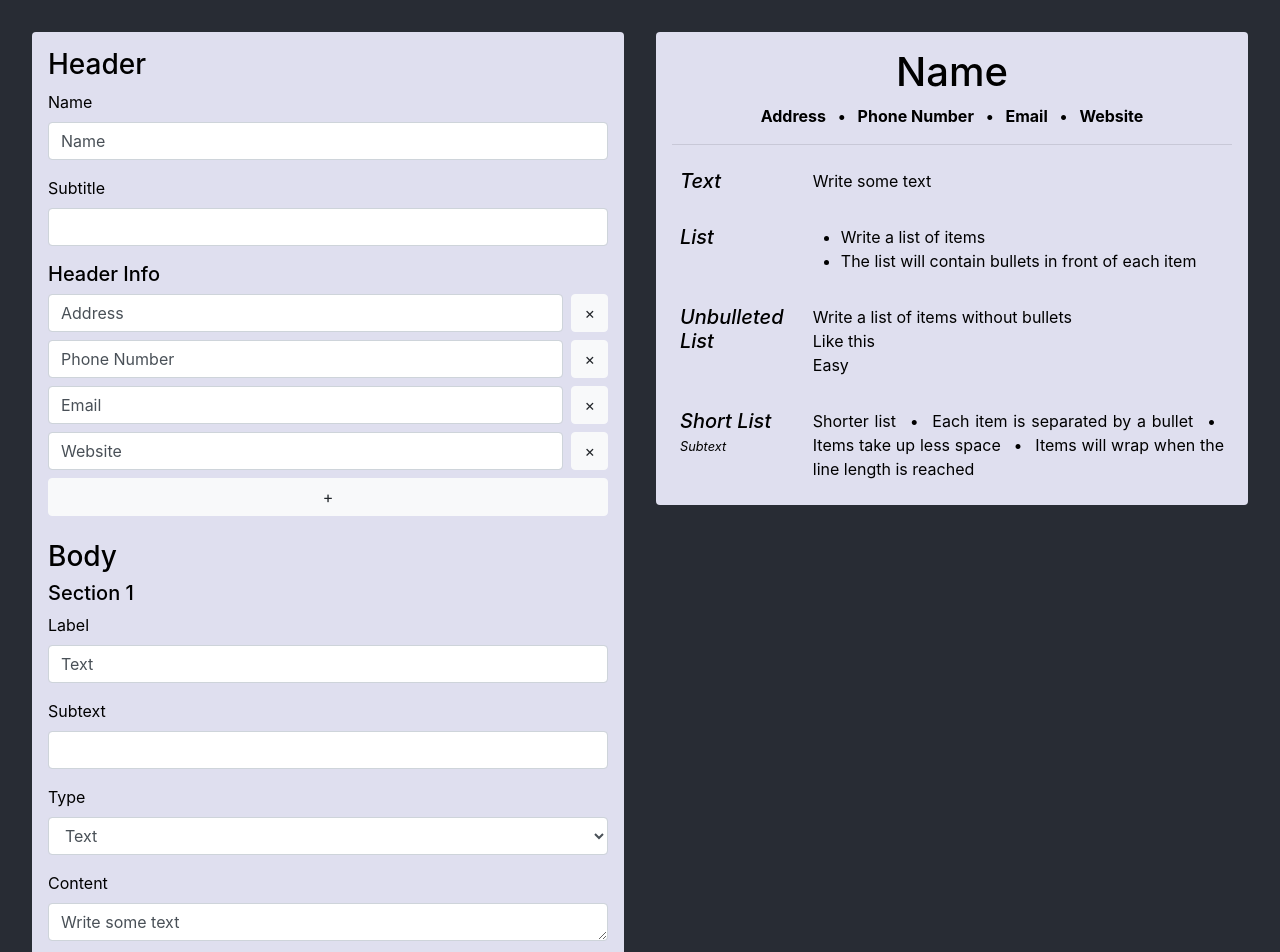
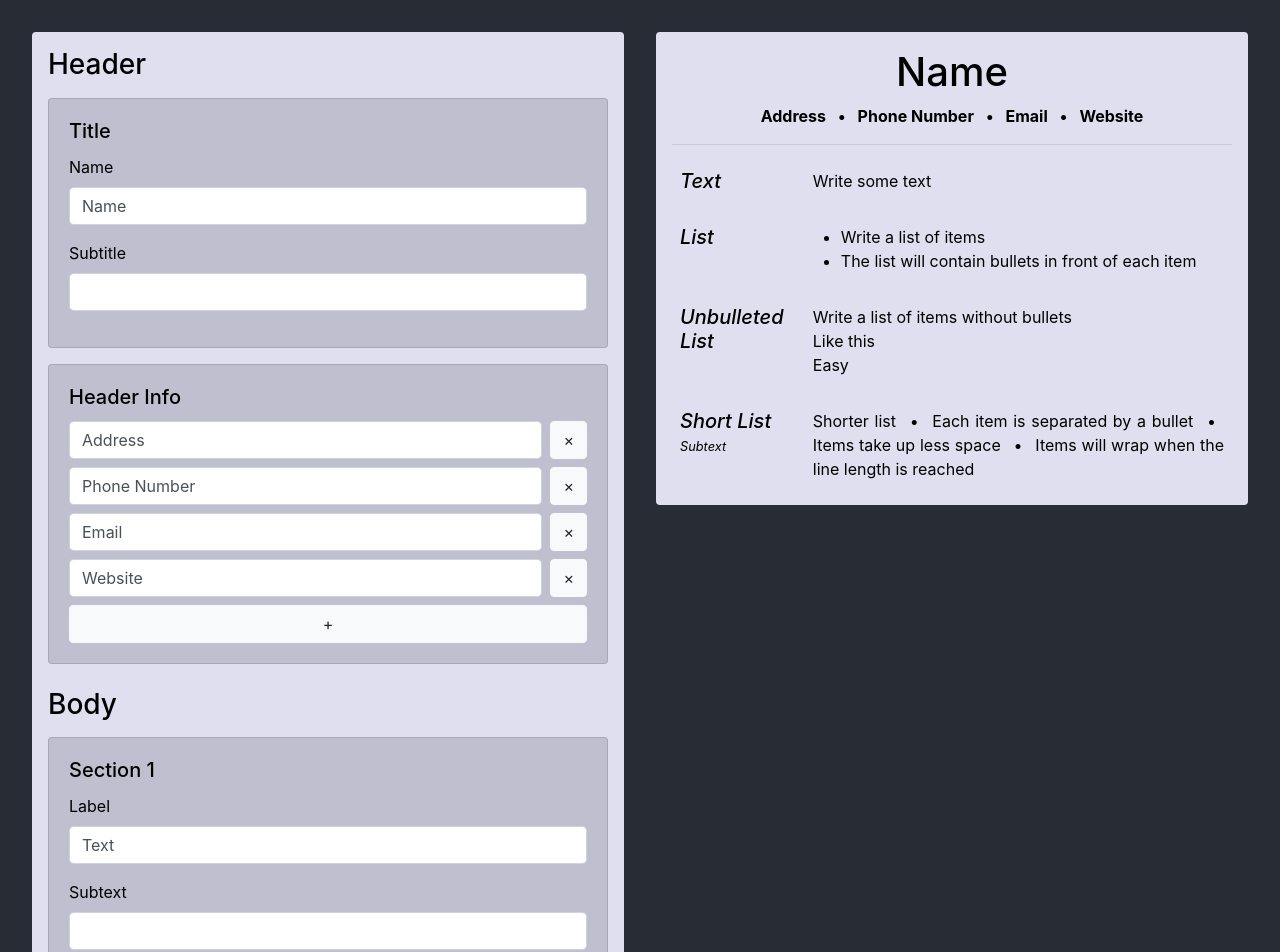
Before and after one commit to WKHAllen/BuildMyCV, a React (Create React App) app: page / in a window 1280 px wide. Shown: the top 952 px of the page. Built offline with nearby package versions, Linux system fonts and the light colour scheme.

Commit message:
Use cards to separate sections

```diff
--- a/src/components/EditHeader.tsx
+++ b/src/components/EditHeader.tsx
@@ -16,6 +16,9 @@ export default class EditHeader extends React.Component<EditHeaderProps> {
 		return (
 			<div className="EditHeader">
 				<h3>Header</h3>
+				<div className="EditHeaderTitle card">
+					<div className="card-body">
+						<h5 className="card-title">Title</h5>
 						<div className="form-group">
 							<label htmlFor="name-input">Name</label>
 							<ControlledInput
@@ -34,6 +37,8 @@ export default class EditHeader extends React.Component<EditHeaderProps> {
 								value={this.props.subtitle || ''}
 								onChange={(event) => this.props.onUpdate({ subtitle: event.target.value })} />
 						</div>
+					</div>
+				</div>
 				<EditHeaderInfo
 					infoItems={this.props.headingInfo}
 					onUpdate={this.props.onUpdate} />
--- a/src/components/EditHeaderInfo.tsx
+++ b/src/components/EditHeaderInfo.tsx
@@ -11,8 +11,9 @@ export interface EditHeaderInfoProps {
 export default class EditHeaderInfo extends React.Component<EditHeaderInfoProps> {
 	render() {
 		return (
-			<div className="EditHeaderInfo">
-				<h5>Header Info</h5>
+			<div className="EditHeaderInfo card">
+				<div className="card-body">
+					<h5 className="card-title">Header Info</h5>
 					<div className="Header-Info-Items">
 						{this.props.infoItems.map((item, index) =>
 							<div className="row Header-Info-Item" key={`header-info-${index}`}>
@@ -41,6 +42,7 @@ export default class EditHeaderInfo extends React.Component<EditHeaderInfoProps>
 						onClick={() => this.newItem()}
 					>+</button>
 				</div>
+			</div>
 		);
 	}
 
--- a/src/components/EditSection.tsx
+++ b/src/components/EditSection.tsx
@@ -24,8 +24,9 @@ export interface EditSectionProps {
 export default class EditSection extends React.Component<EditSectionProps> {
 	render() {
 		return (
-			<div className="EditSection">
-				<h5>Section {this.props.index + 1}</h5>
+			<div className="EditSection card">
+				<div className="card-body">
+					<h5 className="card-title">Section {this.props.index + 1}</h5>
 					<div className="form-group">
 						<label htmlFor={`section-label-${this.props.index}`}>Label</label>
 						<ControlledInput
@@ -68,6 +69,7 @@ export default class EditSection extends React.Component<EditSectionProps> {
 							})} />
 					</div>
 				</div>
+			</div>
 		);
 	}
 
--- a/src/css/EditHeader.css
+++ b/src/css/EditHeader.css
@@ -1,3 +1,8 @@
 .EditHeader {
 	margin-bottom: 24px;
 }
+
+.EditHeaderTitle {
+	margin-top: 16px;
+	background-color: #bfbfcf;
+}
--- a/src/css/EditHeaderInfo.css
+++ b/src/css/EditHeaderInfo.css
@@ -1,3 +1,8 @@
+.EditHeaderInfo {
+	margin-top: 16px;
+	background-color: #bfbfcf;
+}
+
 .Header-Info-Item {
 	margin-top: 8px;
 }
--- a/src/css/EditSection.css
+++ b/src/css/EditSection.css
@@ -0,0 +1,4 @@
+.EditSection {
+	margin-top: 16px;
+	background-color: #bfbfcf;
+}
```
Lines whose indentation alone changed are shown as unchanged.
